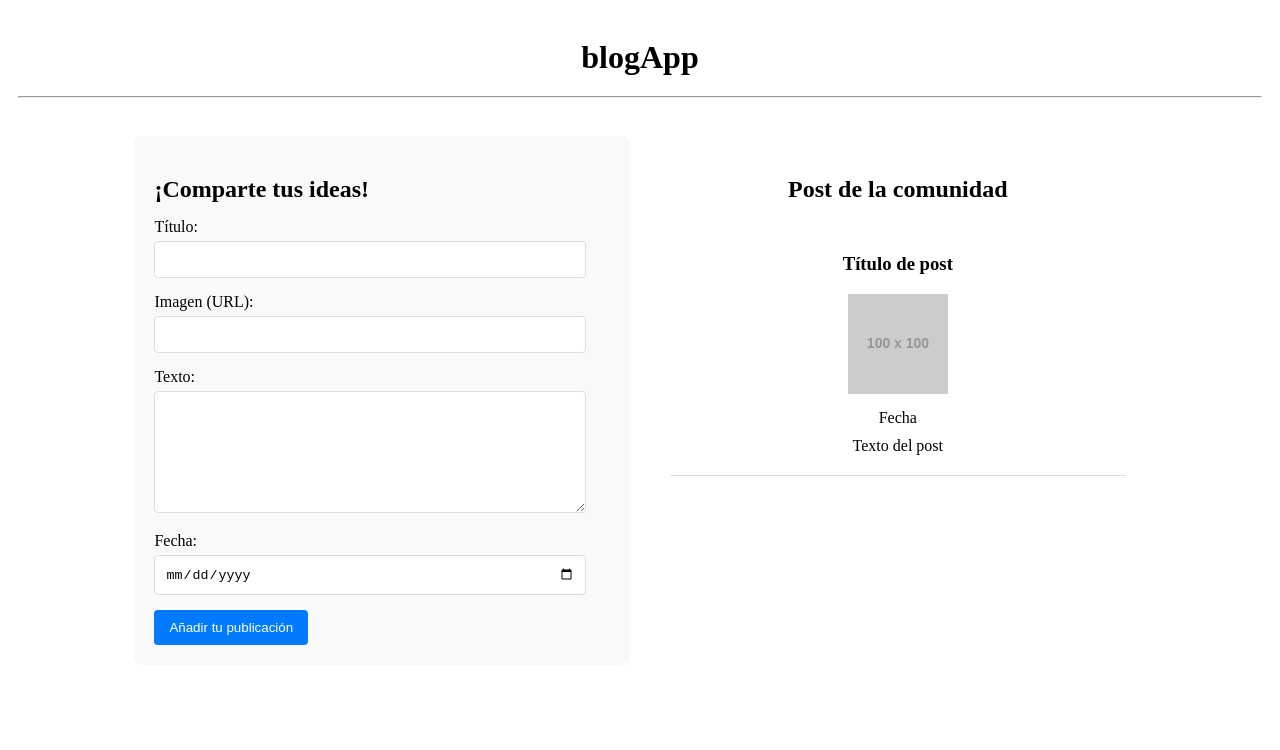
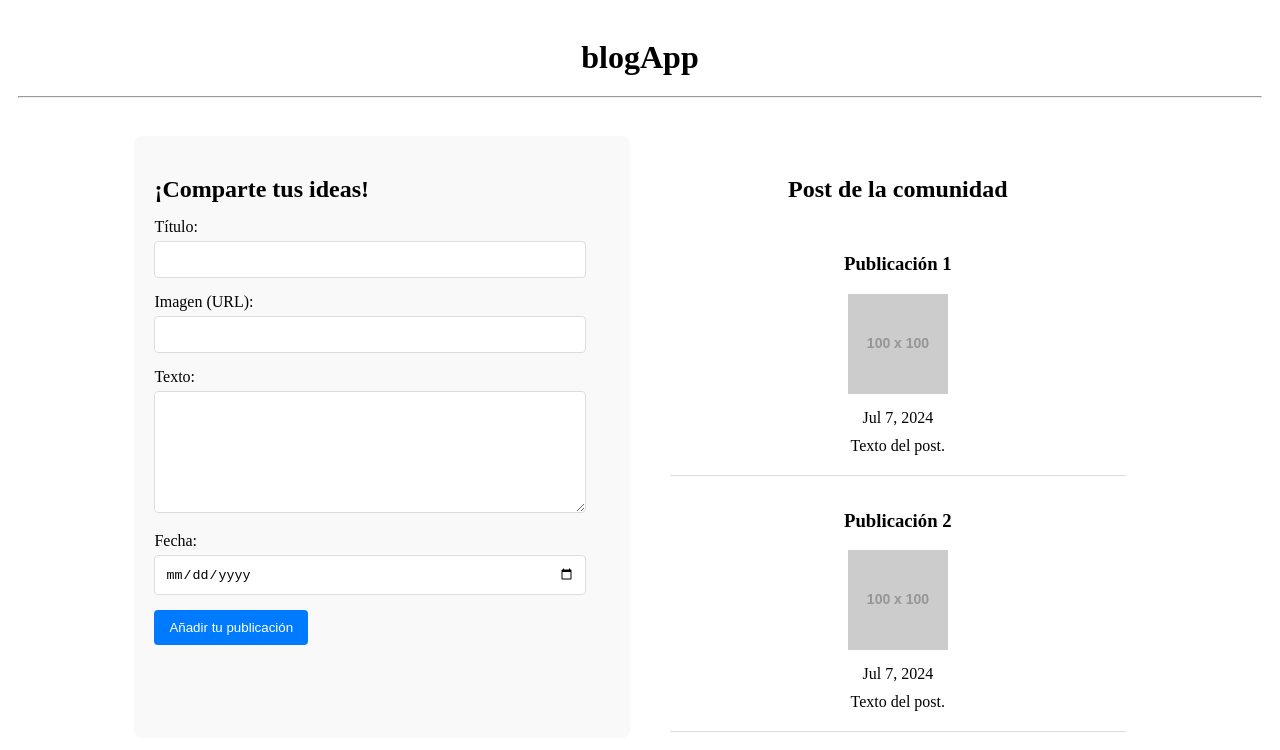
Before and after one commit to Nacser/blogApp, an Angular app in the folder blogApp/: page / in a window 1280 px wide. Shown: the top 750 px of the page. Built offline with nearby package versions, Linux system fonts and the light colour scheme.

Commit message:
Creación de array de datos, inicialización de dos post y pintado

```diff
--- a/blogApp/src/app/blog/blog.component.html
+++ b/blogApp/src/app/blog/blog.component.html
@@ -33,11 +33,11 @@
   <div class="list-section">
     <h2>Post de la comunidad</h2>
     <ul>
-      <li>
-        <h3>Título de post</h3>
-        <img src="https://via.placeholder.com/100" alt="Título de post" />
-        <p>Fecha</p>
-        <p>Texto del post</p>
+      <li *ngFor="let post of postList">
+        <h3>{{ post.title }}</h3>
+        <img [src]="post.image" alt="{{ post.title }}" />
+        <p>{{ post.date | date }}</p>
+        <p>{{ post.text }}</p>
       </li>
     </ul>
   </div>
--- a/blogApp/src/app/blog/blog.component.ts
+++ b/blogApp/src/app/blog/blog.component.ts
@@ -1,12 +1,35 @@
 import { Component } from '@angular/core';
+import { FormsModule } from '@angular/forms';
+import { CommonModule } from '@angular/common';
 
 @Component({
   selector: 'app-blog',
   standalone: true,
-  imports: [],
+  imports: [CommonModule, FormsModule],
   templateUrl: './blog.component.html',
   styleUrl: './blog.component.css'
 })
+
 export class BlogComponent {
+  newPost = {
+    title: '',
+    image: '',
+    text: '',
+    date: ''
+  };
 
+  postList = [
+    {
+      title: 'Publicación 1',
+      image: 'https://via.placeholder.com/100',
+      text: 'Texto del post.',
+      date: new Date().toISOString().substring(0, 10)
+    },
+    {
+      title: 'Publicación 2',
+      image: 'https://via.placeholder.com/100',
+      text: 'Texto del post.',
+      date: new Date().toISOString().substring(0, 10)
+    }
+  ];
 }
```
